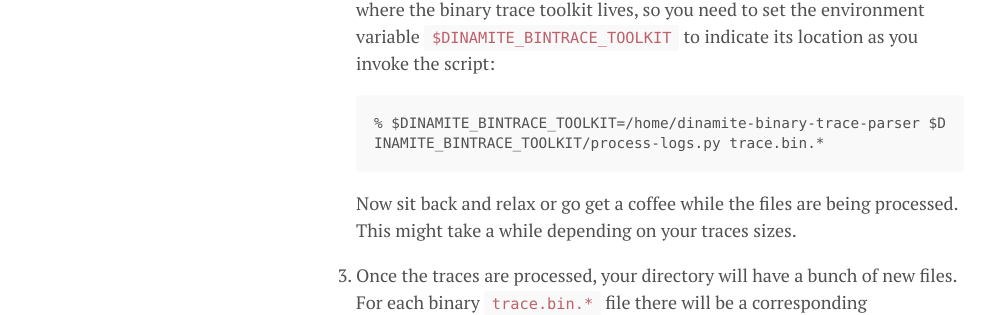
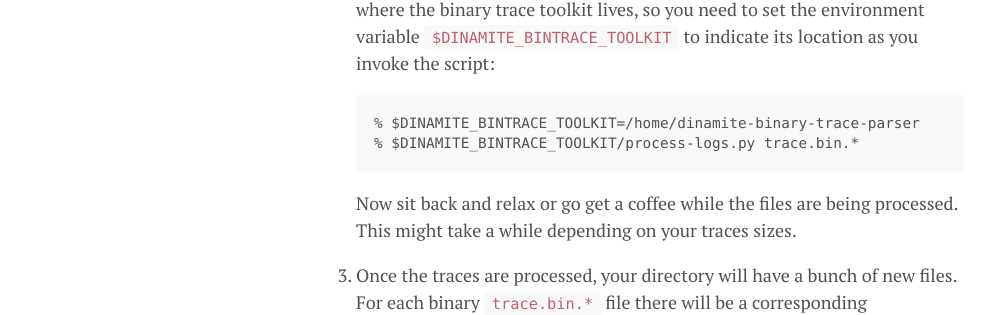
Before and after one commit to dinamite-toolkit/dinamite-toolkit.github.io, a Jekyll site: the page built from _posts/2016-12-2-visualize-execution-flow-WT.md, in a window 1280 px wide and 900 px high, scrolled down 1211 px. Shown: the part 145-460 px from the top of the window, without its empty margins (0-994 px from the left). Built offline with Jekyll 4.4.1, drawn with Linux system fonts in a browser that asks for light colours.

Commit message:
fix newline error

````diff
--- a/_posts/2016-12-2-visualize-execution-flow-WT.md
+++ b/_posts/2016-12-2-visualize-execution-flow-WT.md
@@ -54,7 +54,8 @@ trace toolkit lives, so you need to set the environment variable
 `$DINAMITE_BINTRACE_TOOLKIT` to indicate its location as you invoke the script:
 
    ```
-   % $DINAMITE_BINTRACE_TOOLKIT=/home/dinamite-binary-trace-parser $DINAMITE_BINTRACE_TOOLKIT/process-logs.py trace.bin.*
+   % $DINAMITE_BINTRACE_TOOLKIT=/home/dinamite-binary-trace-parser
+   % $DINAMITE_BINTRACE_TOOLKIT/process-logs.py trace.bin.*
    ```
 
    Now sit back and relax or go get a coffee while the files are being processed.
````
